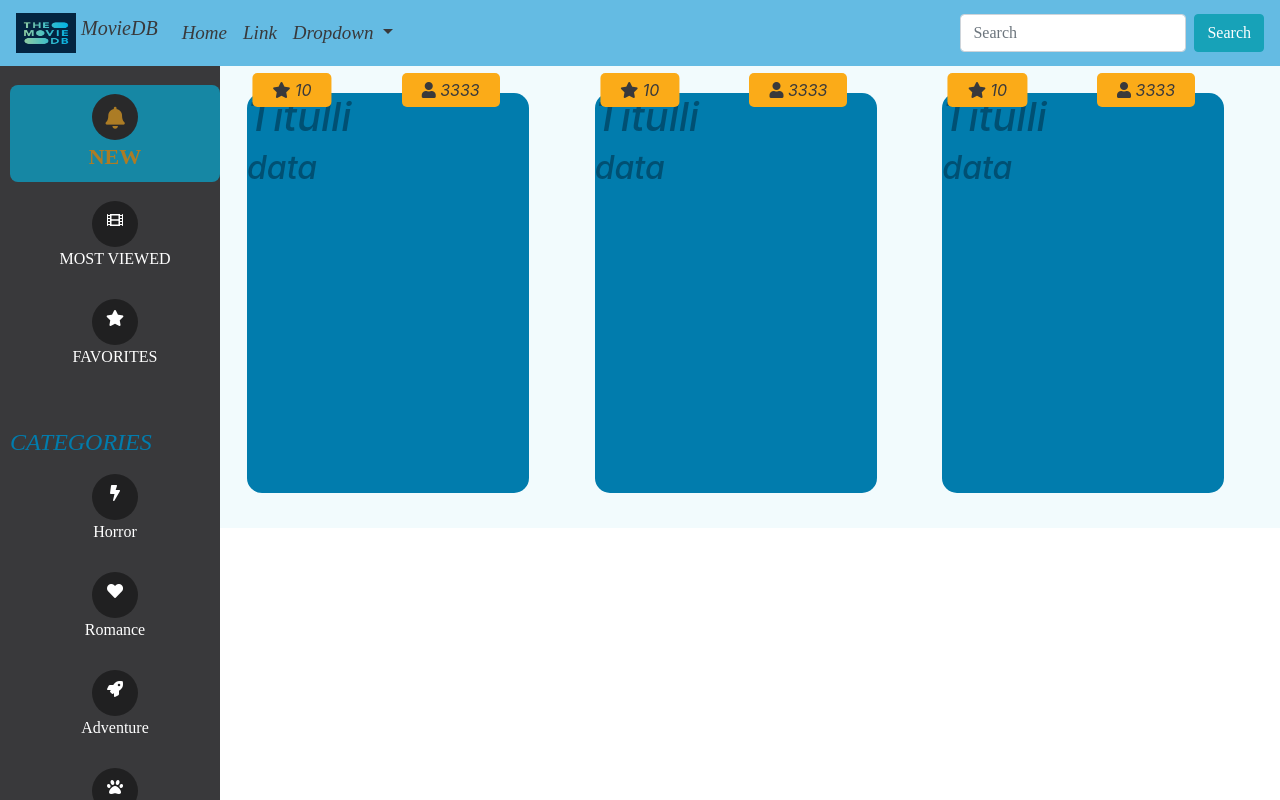
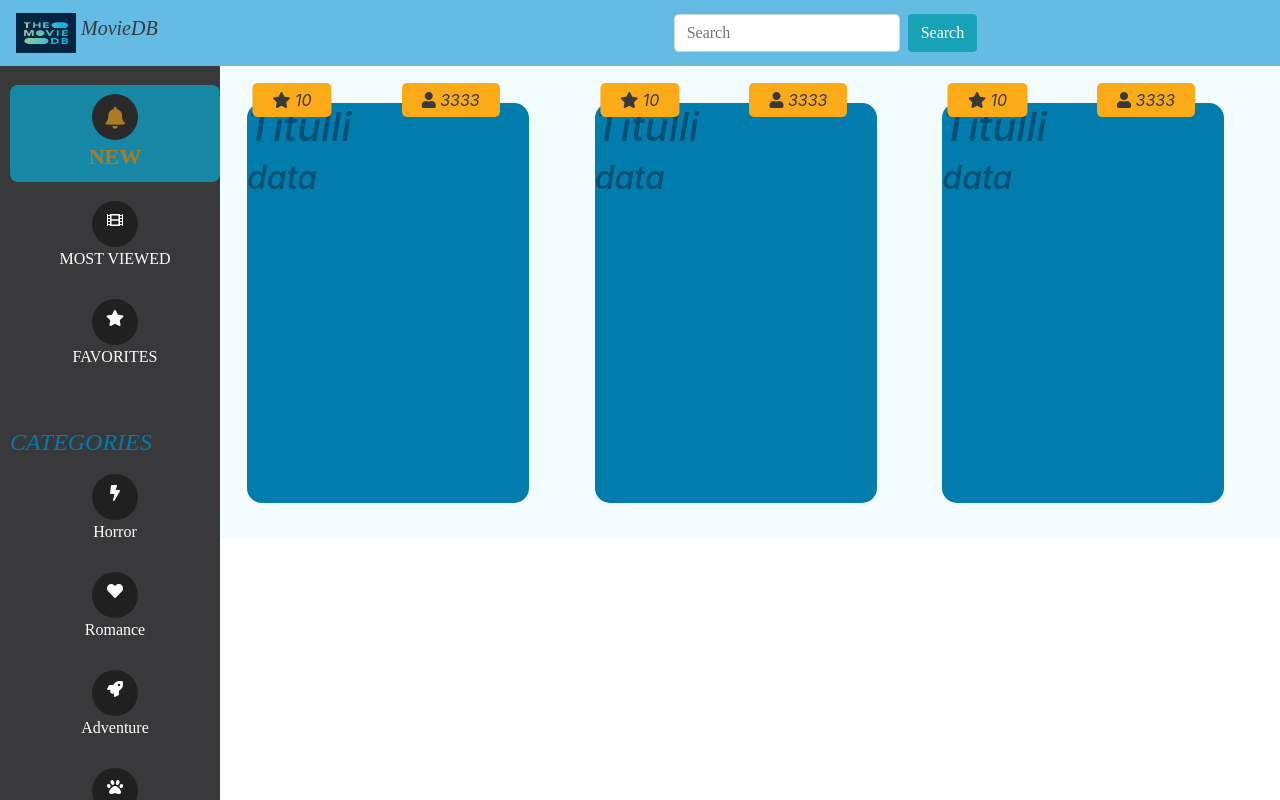
Before and after one commit to denisshtupa/movie-db-app, an Angular app: page /movie-db/new-movies in a window 1280 px wide. Built offline with nearby package versions, Linux system fonts and the light colour scheme.

Commit message:
most viewed component added and navbar fixes

```diff
--- a/src/app/movie-app/index.ts
+++ b/src/app/movie-app/index.ts
@@ -3,5 +3,7 @@ export * from "../movie-app/navbar/navbar.component";
 export * from "../movie-app/sidebar/sidebar.component";
 export * from "../movie-app/main/main.component";
 export * from "../movie-app/movie-card/movie-card.component";
+
 export * from "../movie-app/top-topics/favorites/favorites.component";
 export * from "../movie-app/top-topics/new-movies/new-movies.component";
+export * from "./top-topics/most-viewed/most-viewed.component";
--- a/src/app/movie-app/main/main.component.html
+++ b/src/app/movie-app/main/main.component.html
@@ -1,4 +1,4 @@
 
 <new-movies *ngIf="this.type == 'new-movies'"></new-movies>
-
+<most-viewed *ngIf="this.type == 'most-viewed'"></most-viewed>
 <favorites *ngIf="this.type == 'favorites'"></favorites>
--- a/src/app/movie-app/movie-app-module.ts
+++ b/src/app/movie-app/movie-app-module.ts
@@ -2,7 +2,7 @@ import { MovieService } from './../services/movie-service.service';
 import { NgModule } from '@angular/core';
 import { CommonModule } from '@angular/common';
 import { FormsModule } from '@angular/forms';
-import { FavoritesComponent, MainComponent, MovieAppComponent, MovieCardComponent, NavbarComponent, NewMoviesComponent, SidebarComponent } from '.';
+import { FavoritesComponent, MainComponent, MostViewedComponent, MovieAppComponent, MovieCardComponent, NavbarComponent, NewMoviesComponent, SidebarComponent } from '.';
 import { MovieAppRoutingModule } from './movie-app-routing.module';
 
 @NgModule({
@@ -13,7 +13,8 @@ import { MovieAppRoutingModule } from './movie-app-routing.module';
         SidebarComponent,
         MovieCardComponent,
         FavoritesComponent,
-        NewMoviesComponent
+        NewMoviesComponent,
+        MostViewedComponent
     ],
     imports: [
         CommonModule,
--- a/src/app/movie-app/navbar/navbar.component.html
+++ b/src/app/movie-app/navbar/navbar.component.html
@@ -1,11 +1,37 @@
 <nav class="navbar navbar-expand-lg fixed-top">
-  <a class="navbar-brand" routerLink="/movie-db">
+  <!-- <a class="navbar-brand" routerLink="/movie-db">
     <img src="assets/images/moviedb.jpg" width="60" height="40" class="d-inline-block align-top" alt="" loading="lazy">
     MovieDB
-  </a>
+  </a> -->
 
-  <div class="collapse navbar-collapse" id="navbarSupportedContent">
-    <ul class="navbar-nav mr-auto">
+
+  <div class="d-flex align-items-center justify-content-between nav-shadow">
+    <div class="">
+      <a class="navbar-brand" [routerLink]="['/movie-db/new-movies']">
+        <img src="assets/images/moviedb.jpg" width="60" height="40" class="d-inline-block align-top" alt=""
+          loading="lazy">
+        MovieDB
+      </a>
+    </div>
+    <div class="nav-search">
+      <form class="form-inline my-2 my-lg-0">
+        <input class="form-control mr-sm-2" type="search" placeholder="Search" aria-label="Search">
+        <button class="btn btn-info my-2 my-sm-0" type="submit">Search</button>
+      </form>
+    </div>
+  </div>
+  <!--
+  <div class="row">
+    <div class="col-md-10"></div>
+
+    <div class="col-md-10">
+      <div style="right: -70%; position: relative;">
+
+      </div>
+    </div>
+
+  </div> -->
+  <!-- <ul class="navbar-nav mr-auto">
       <li class="nav-item active">
         <a class="nav-link" href="#">Home <span class="sr-only">(current)</span></a>
       </li>
@@ -24,10 +50,7 @@
           <a class="dropdown-item" href="#">Something else here</a>
         </div>
       </li>
-    </ul>
-    <form class="form-inline my-2 my-lg-0">
-      <input class="form-control mr-sm-2" type="search" placeholder="Search" aria-label="Search">
-      <button class="btn btn-info my-2 my-sm-0" type="submit">Search</button>
-    </form>
-  </div>
+    </ul> -->
+
+
 </nav>
--- a/src/app/movie-app/sidebar/sidebar.component.html
+++ b/src/app/movie-app/sidebar/sidebar.component.html
@@ -15,7 +15,8 @@
 
       </li>
       <li class="nav-item">
-        <button class="btn btn-link btn-block nav-link">
+        <button class="btn btn-link btn-block nav-link" [routerLink]="['/movie-db/most-viewed']"
+          [routerLinkActive]="'active-link'">
           <div class="rounded-circle">
             <i class="fa fa-film"></i>
           </div>
--- /dev/null
+++ b/src/app/movie-app/top-topics/most-viewed/most-viewed.component.html
@@ -0,0 +1,17 @@
+<div class="grid-movie-cards">
+
+
+
+  <a class="card-link">
+    <div class="movie-card">
+      <movie-card></movie-card>
+    </div>
+  </a>
+
+  <a class="card-link">
+    <div class="movie-card">
+      <movie-card></movie-card>
+    </div>
+  </a>
+
+</div>
--- a/src/assets/scss/main.scss
+++ b/src/assets/scss/main.scss
@@ -9,7 +9,7 @@
   background-color: $db-light-blue !important;
   font-style: oblique;
   display: grid;
-  margin-top: 10px;
+  margin-top: 20px;
   grid-template-columns: repeat(auto-fit, minmax(250px, 1fr));
   grid-column-gap: 25px;
   grid-row-gap: 45px;
--- a/src/assets/scss/navbar.scss
+++ b/src/assets/scss/navbar.scss
@@ -1,4 +1,4 @@
-.navbar{
+.navbar {
   background-color: $db-status-blue !important;
   color: $db-dark-gary-1 !important;
   font-style: oblique;
@@ -11,10 +11,15 @@
   cursor: pointer;
 }
 
-a.nav-link, a.navbar-brand {
+a.nav-link,
+a.navbar-brand {
   color: $db-dark-gary-1
 }
 
 .navbar-brand:hover {
   opacity: 0.3;
 }
+
+.nav-search {
+  padding-left:500px !important;
+}
```
Also changed, not shown: src/app/movie-app/top-topics/most-viewed/most-viewed.component.ts (added, +10 -0 lines). Lines whose indentation alone changed are shown as unchanged.
